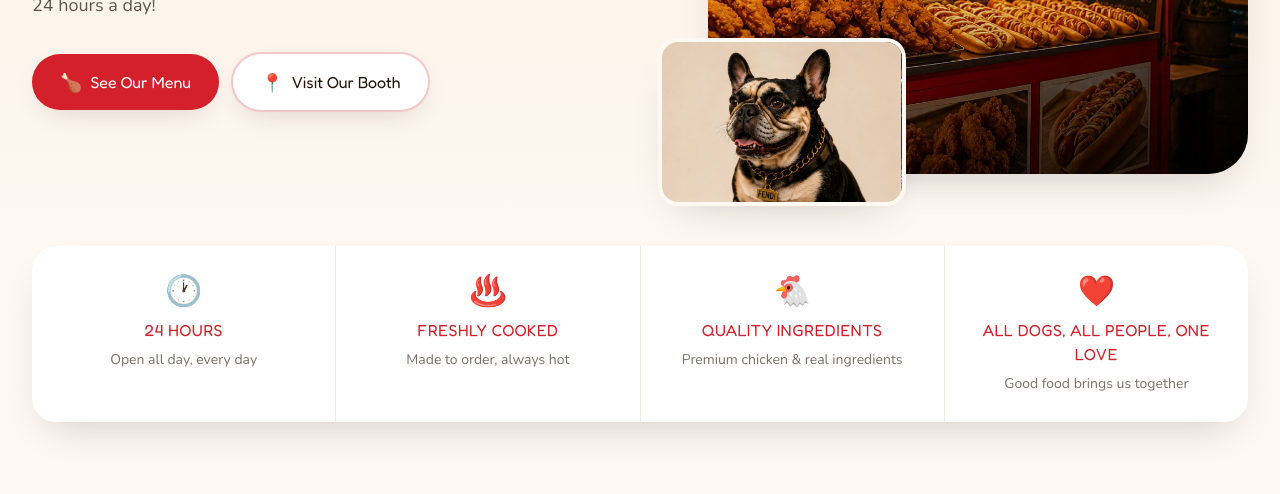
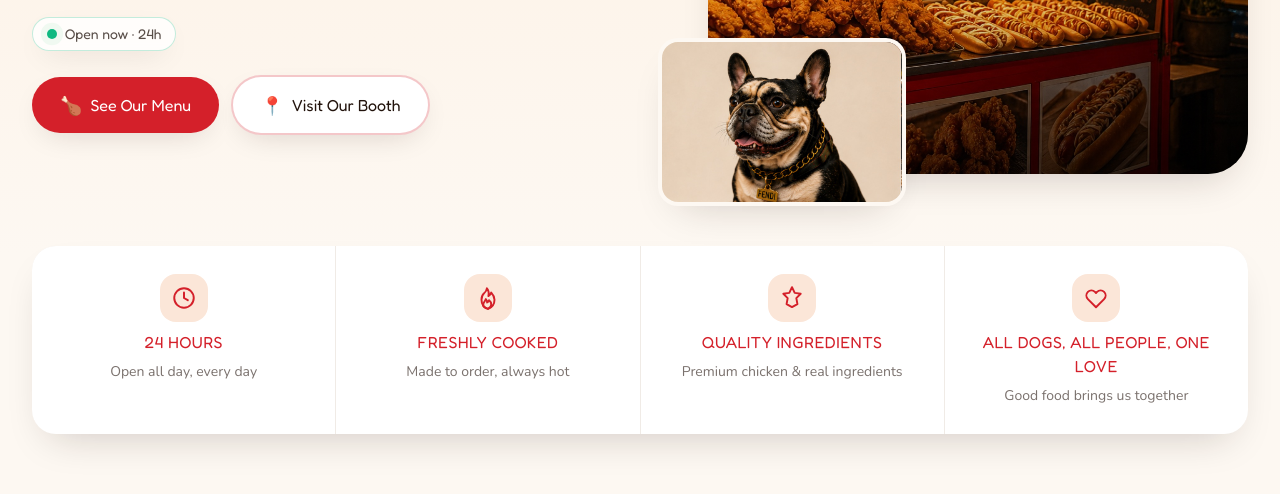
Before and after one commit to komarov-dc/fendithefrenchie, a plain HTML site: page index.html in a window 1280 px wide. Shown: the part 535-1029 px from the top of the page. Drawn offline with nearby package versions, Linux system fonts and the light colour scheme.

Commit message:
Polish: SVG section icons (replace emoji) + "Open now · 24h" hero chip
- Homepage feature strip + menu trust row: emoji glyphs → consistent inline
  stroke SVG icons (clock/flame/star/heart, drumstick/shield) in brand palette
- Hero: subtle pulsing-green "Open now · 24h" chip (EN/RU/TH)
Only standalone-element emojis swapped; emojis inside translatable strings left
intact so i18n keys stay matched.

Co-Authored-By: Claude Opus 4.8 <noreply@anthropic.com>
Claude-Session: https://claude.ai/code/session_015UqKP8miSEAsmL8yvYp1dw

```diff
--- a/i18n.js
+++ b/i18n.js
@@ -23,6 +23,7 @@
       "See Our Menu": "Смотреть меню",
       // ---- Homepage 2026 redesign: hero ----
       "Pattaya's Favorite Street Food": "Любимая уличная еда Паттайи",
+      "Open now · 24h": "Открыто · 24ч",
       "CRISPY CHICKEN.": "ХРУСТЯЩАЯ КУРИЦА.", "JUICY HOTDOGS.": "СОЧНЫЕ ХОТ-ДОГИ.",
       "GOOD VIBES.": "ХОРОШЕЕ НАСТРОЕНИЕ.",
       "From our booth in Pattaya to adventures across Thailand — Fendi brings you food, fun and happiness 24 hours a day!": "От нашей будки в Паттайе до приключений по всему Таиланду — Fendi дарит вам еду, веселье и счастье 24 часа в сутки!",
@@ -179,6 +180,7 @@
       "See Our Menu": "ดูเมนูของเรา",
       // ---- Homepage 2026 redesign: hero ----
       "Pattaya's Favorite Street Food": "สตรีทฟู้ดยอดนิยมของพัทยา",
+      "Open now · 24h": "เปิดอยู่ · 24 ชม.",
       "CRISPY CHICKEN.": "ไก่ทอดกรอบ", "JUICY HOTDOGS.": "ฮอทดอกฉ่ำ",
       "GOOD VIBES.": "บรรยากาศดี",
       "From our booth in Pattaya to adventures across Thailand — Fendi brings you food, fun and happiness 24 hours a day!": "จากร้านของเราในพัทยาสู่การผจญภัยทั่วเมืองไทย — เฟนดิมอบอาหาร ความสนุก และความสุขให้คุณ 24 ชั่วโมงทุกวัน!",
--- a/index.html
+++ b/index.html
@@ -96,6 +96,9 @@
     @keyframes rise { from { opacity: 0; transform: translateY(18px); } to { opacity: 1; transform: translateY(0); } }
     .rise { opacity: 0; animation: rise .7s cubic-bezier(.2,.7,.2,1) forwards; }
 
+    @keyframes livedot { 0% { box-shadow: 0 0 0 0 rgba(34,197,94,0.55); } 70% { box-shadow: 0 0 0 7px rgba(34,197,94,0); } 100% { box-shadow: 0 0 0 0 rgba(34,197,94,0); } }
+    .live-dot { animation: livedot 2s ease-out infinite; }
+
     a:focus-visible, button:focus-visible { outline: 3px solid #d4202a; outline-offset: 3px; border-radius: 9999px; }
 
     @media (prefers-reduced-motion: reduce) {
@@ -192,7 +195,12 @@
               From our booth in Pattaya to adventures across Thailand — Fendi brings you food, fun and happiness 24 hours a day!
             </p>
 
-            <div class="rise mt-4 flex items-center gap-3 sm:mt-8" style="animation-delay:.28s">
+            <p class="rise mt-3 inline-flex items-center gap-2 rounded-full border border-emerald-500/25 bg-white/80 px-3.5 py-1.5 font-display text-xs font-700 text-ink/75 shadow-soft backdrop-blur-sm sm:mt-5 sm:text-sm" style="animation-delay:.24s">
+              <span class="live-dot inline-block h-2.5 w-2.5 shrink-0 rounded-full bg-emerald-500"></span>
+              Open now · 24h
+            </p>
+
+            <div class="rise mt-4 flex items-center gap-3 sm:mt-6" style="animation-delay:.28s">
               <a href="menu.html" class="group inline-flex flex-1 justify-center items-center gap-2 rounded-full bg-chicky px-4 py-3 text-sm font-display font-600 text-white shadow-soft transition-all hover:bg-chicky-dark hover:-translate-y-0.5 active:translate-y-0 sm:flex-none sm:px-7 sm:py-3.5 sm:text-base">
                 <span class="text-base sm:text-lg">🍗</span> See Our Menu
               </a>
@@ -227,22 +235,30 @@
     <section class="mx-auto max-w-7xl px-5 sm:px-8 -mt-2">
       <div class="grid grid-cols-2 gap-px overflow-hidden rounded-3xl bg-black/5 shadow-card lg:grid-cols-4">
         <div class="flex flex-col items-center gap-2 bg-white px-5 py-7 text-center">
-          <span class="text-3xl">🕐</span>
+          <span class="grid h-12 w-12 place-items-center rounded-2xl bg-peach text-chicky">
+            <svg width="26" height="26" viewBox="0 0 24 24" fill="none" stroke="currentColor" stroke-width="1.8" stroke-linecap="round" stroke-linejoin="round" aria-hidden="true"><circle cx="12" cy="12" r="9"/><path d="M12 7v5l3.5 2"/></svg>
+          </span>
           <h3 class="font-display text-base font-700 uppercase tracking-wide text-chicky">24 Hours</h3>
           <p class="text-sm leading-snug text-ink/60">Open all day, every day</p>
         </div>
         <div class="flex flex-col items-center gap-2 bg-white px-5 py-7 text-center">
-          <span class="text-3xl">♨️</span>
+          <span class="grid h-12 w-12 place-items-center rounded-2xl bg-peach text-chicky">
+            <svg width="26" height="26" viewBox="0 0 24 24" fill="none" stroke="currentColor" stroke-width="1.8" stroke-linecap="round" stroke-linejoin="round" aria-hidden="true"><path d="M12 22c4-1.5 6-4.8 6-8.5 0-3-1.8-5.2-3-6.5-.4 1.6-1.4 2.6-2.6 3.2C13 7.4 12.6 5 11 3c-.2 2.2-1.4 3.6-2.8 4.8C6.8 9 6 10.9 6 13.5 6 17.2 8 20.5 12 22Z"/><path d="M12 22c1.9-.7 3-2.3 3-4.2 0-1.7-1-3-2-3.8-.3 1-1 1.7-1.8 2.1.1-1.1-.4-2.3-1.2-3.1-.4 1.6-1.5 2.4-2 3.6-.2.5-.3 1-.3 1.4C6.7 19.7 9 21.3 12 22Z"/></svg>
+          </span>
           <h3 class="font-display text-base font-700 uppercase tracking-wide text-chicky">Freshly Cooked</h3>
           <p class="text-sm leading-snug text-ink/60">Made to order, always hot</p>
         </div>
         <div class="flex flex-col items-center gap-2 bg-white px-5 py-7 text-center">
-          <span class="text-3xl">🐔</span>
+          <span class="grid h-12 w-12 place-items-center rounded-2xl bg-peach text-chicky">
+            <svg width="26" height="26" viewBox="0 0 24 24" fill="none" stroke="currentColor" stroke-width="1.8" stroke-linecap="round" stroke-linejoin="round" aria-hidden="true"><path d="m12 2 2.5 5.3 5.5.8-4 4 1 5.6L12 20.4 7 17.7l1-5.6-4-4 5.5-.8z"/></svg>
+          </span>
           <h3 class="font-display text-base font-700 uppercase tracking-wide text-chicky">Quality Ingredients</h3>
           <p class="text-sm leading-snug text-ink/60">Premium chicken &amp; real ingredients</p>
         </div>
         <div class="flex flex-col items-center gap-2 bg-white px-5 py-7 text-center">
-          <span class="text-3xl">❤️</span>
+          <span class="grid h-12 w-12 place-items-center rounded-2xl bg-peach text-chicky">
+            <svg width="26" height="26" viewBox="0 0 24 24" fill="none" stroke="currentColor" stroke-width="1.8" stroke-linecap="round" stroke-linejoin="round" aria-hidden="true"><path d="M12 20.5 4.5 13a4.7 4.7 0 0 1 0-6.6 4.6 4.6 0 0 1 6.5 0l1 1 1-1a4.6 4.6 0 0 1 6.5 0 4.7 4.7 0 0 1 0 6.6Z"/></svg>
+          </span>
           <h3 class="font-display text-base font-700 uppercase tracking-wide text-chicky">All Dogs, All People, One Love</h3>
           <p class="text-sm leading-snug text-ink/60">Good food brings us together</p>
         </div>
```
Also changed, not shown: menu.html (+12 -4 lines).
